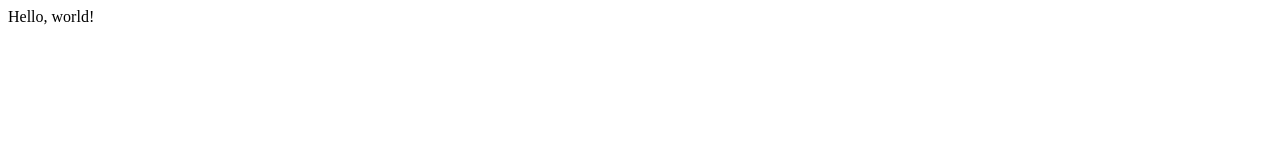
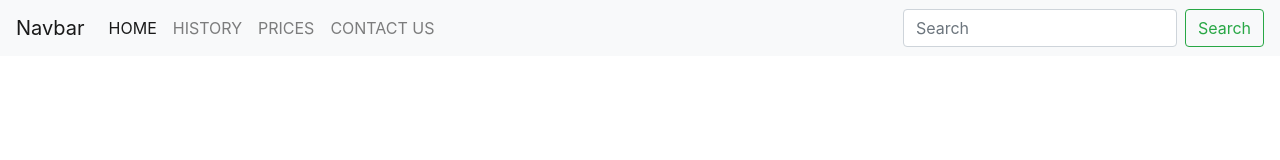
Before and after one commit to preachaboy/project0, a plain HTML site: page index.html in a window 1280 px wide. Drawn offline with nearby package versions, Linux system fonts and the light colour scheme.

Commit message:
navbar added

```diff
--- a/index.html
+++ b/index.html
@@ -1,9 +1,47 @@
 <!DOCTYPE html>
 <html>
     <head>
-        <title>My Webpage</title>
+        <title>RENT AH DREAD</title>
+
+         <!-- Required meta tags -->
+        <meta charset="utf-8">
+        <meta name="viewport" content="width=device-width, initial-scale=1, shrink-to-fit=no">
+
+        <!-- Bootstrap CSS -->
+        <link rel="stylesheet" href="https://stackpath.bootstrapcdn.com/bootstrap/4.4.1/css/bootstrap.min.css" integrity="sha384-Vkoo8x4CGsO3+Hhxv8T/Q5PaXtkKtu6ug5TOeNV6gBiFeWPGFN9MuhOf23Q9Ifjh" crossorigin="anonymous">
+        <!-- Optional JavaScript -->
+        <!-- jQuery first, then Popper.js, then Bootstrap JS -->
+        <script src="https://code.jquery.com/jquery-3.4.1.slim.min.js" integrity="sha384-J6qa4849blE2+poT4WnyKhv5vZF5SrPo0iEjwBvKU7imGFAV0wwj1yYfoRSJoZ+n" crossorigin="anonymous"></script>
+        <script src="https://cdn.jsdelivr.net/npm/popper.js@1.16.0/dist/umd/popper.min.js" integrity="sha384-Q6E9RHvbIyZFJoft+2mJbHaEWldlvI9IOYy5n3zV9zzTtmI3UksdQRVvoxMfooAo" crossorigin="anonymous"></script>
+        <script src="https://stackpath.bootstrapcdn.com/bootstrap/4.4.1/js/bootstrap.min.js" integrity="sha384-wfSDF2E50Y2D1uUdj0O3uMBJnjuUD4Ih7YwaYd1iqfktj0Uod8GCExl3Og8ifwB6" crossorigin="anonymous"></script>
+
     </head>
     <body>
-        Hello, world!
+        <nav class="navbar navbar-expand-lg navbar-light bg-light">
+            <button class="navbar-toggler" type="button" data-toggle="collapse" data-target="#navbarTogglerDemo03" aria-controls="navbarTogglerDemo03" aria-expanded="false" aria-label="Toggle navigation">
+                <span class="navbar-toggler-icon"></span>
+            </button>
+            <a class="navbar-brand" href="#">Navbar</a>
+            <div class="collapse navbar-collapse" id="navbarTogglerDemo03">
+                <ul class="navbar-nav mr-auto mt-2 mt-lg-0">
+                    <li class="nav-item active">
+                        <a class="nav-link" href="#">HOME <span class="sr-only">(current)</span></a>
+                    </li>
+                    <li class="nav-item">
+                        <a class="nav-link" href="#">HISTORY</a>
+                    </li>
+                    <li class="nav-item">
+                        <a class="nav-link" href="#">PRICES</a>
+                    </li>
+                    <li class="nav-item">
+                        <a class="nav-link" href="#">CONTACT US</a>
+                    </li>
+                </ul>
+                <form class="form-inline my-2 my-lg-0">
+                    <input class="form-control mr-sm-2" type="search" placeholder="Search" aria-label="Search">
+                    <button class="btn btn-outline-success my-2 my-sm-0" type="submit">Search</button>
+                </form>
+            </div>
+    </nav>
     </body>
 </html>
```
